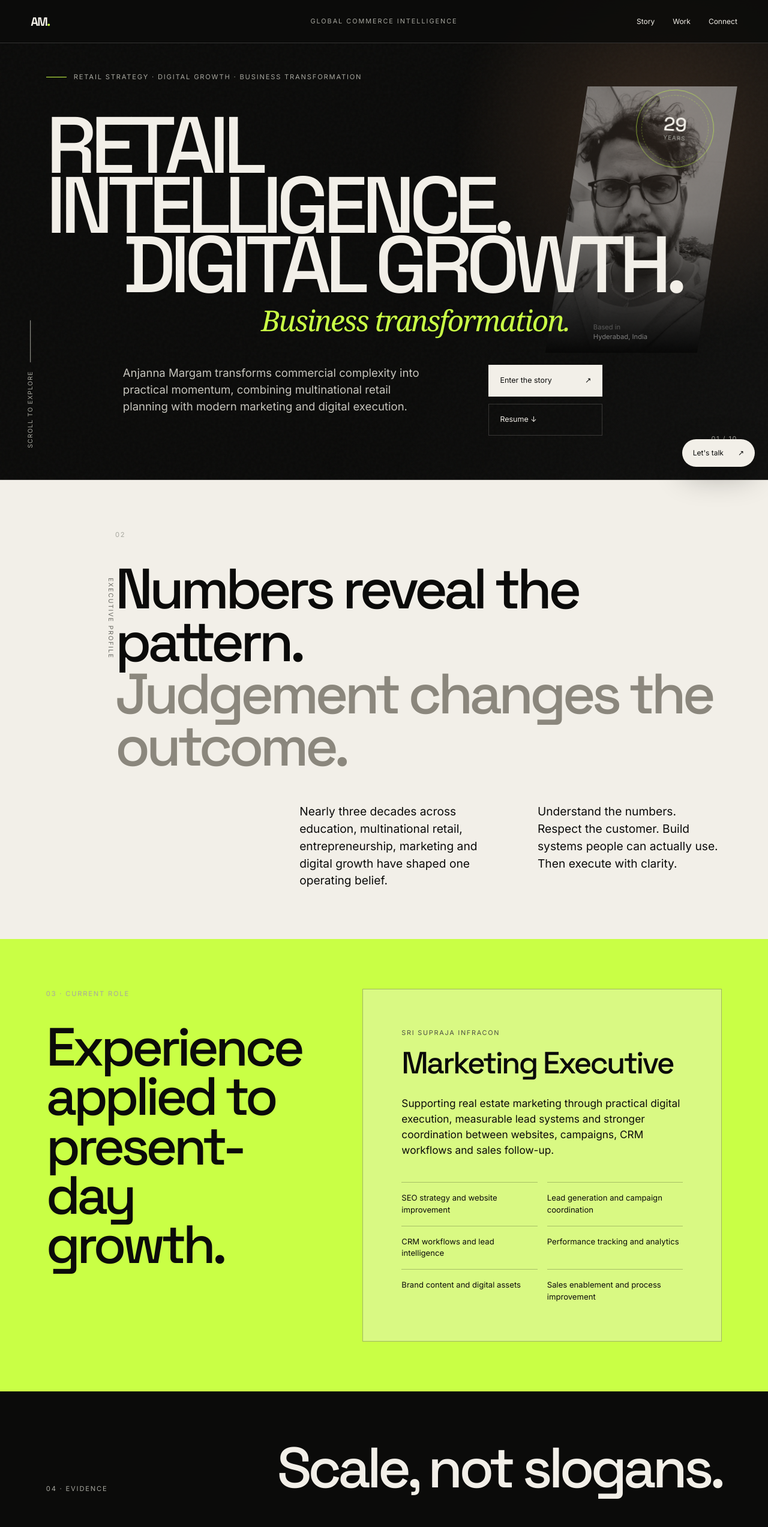
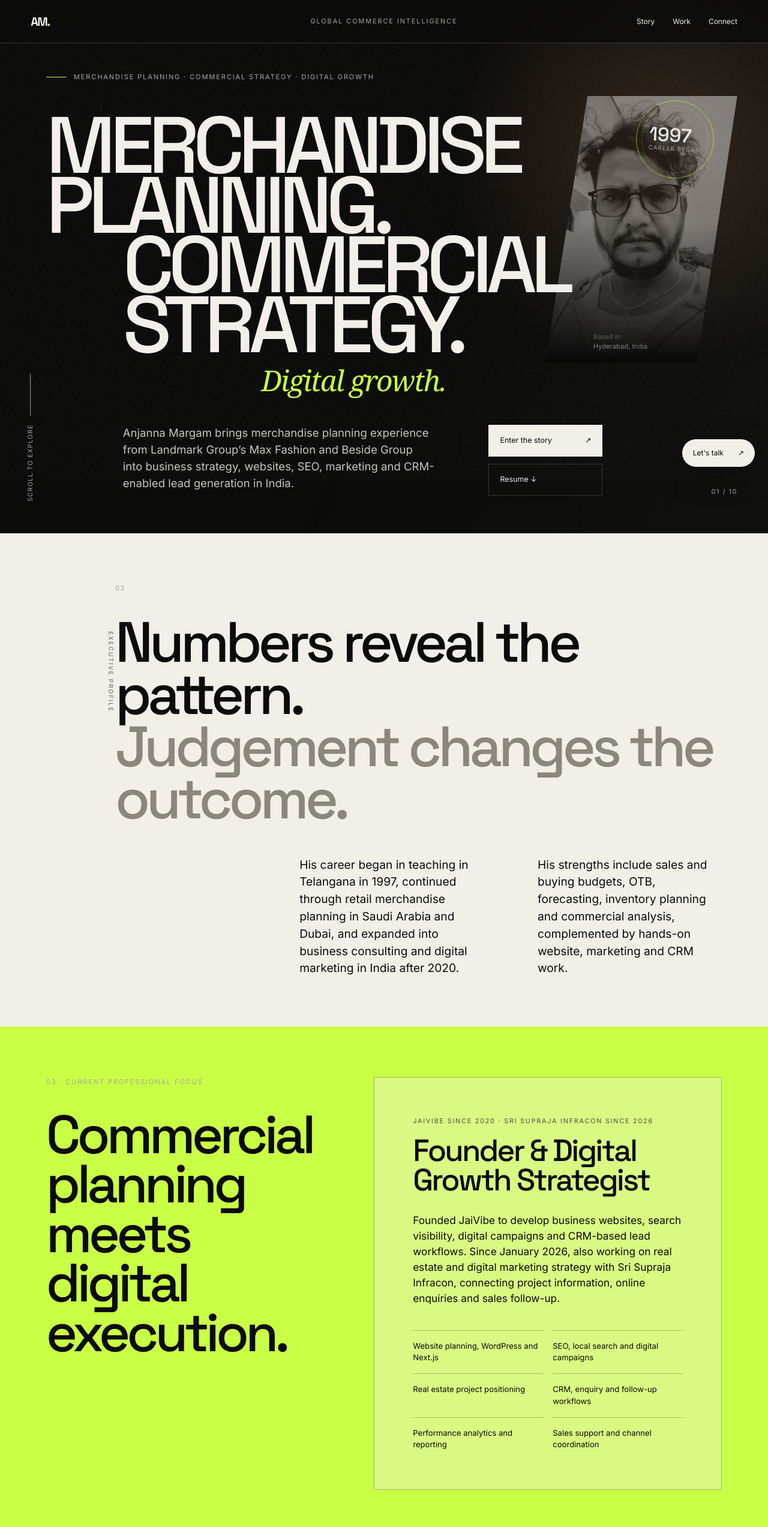
Before and after one commit to anjannajaivibe-bot/anjannaportfolio-next, a Next.js app: page / in a window 1280 px wide. Shown: the top 2545 px of the page at 60% size. Built offline with nearby package versions, Linux system fonts and the light colour scheme.

Commit message:
Align portfolio narrative and career milestones with documented experience

```diff
--- a/src/app/page.tsx
+++ b/src/app/page.tsx
@@ -3,40 +3,40 @@ import Image from "next/image";
 const markets = ["Saudi Arabia", "UAE", "Kuwait", "Bahrain", "Qatar", "Egypt"];
 
 const capabilities = [
-  ["01", "Merchandise Intelligence", "OTB, forecasting, allocation, replenishment, pricing, margins and ageing control."],
-  ["02", "Commercial Strategy", "P&L thinking, buying budgets, market profiling, expansion and performance planning."],
-  ["03", "Digital Growth Systems", "Next.js, SEO, campaigns, CRM workflows, lead intelligence and analytics."],
-  ["04", "Business Leadership", "Teams, vendors, client relationships and practical execution across sectors."],
+  ["01", "Retail Merchandise Planning", "Sales and buying budgets, open-to-buy, forecasting, assortment planning, allocation and replenishment."],
+  ["02", "Commercial Performance", "Margin and P&L analysis, sell-through, inventory ageing, pricing, markdowns and trading reviews."],
+  ["03", "Digital Marketing & Websites", "WordPress, Divi, Next.js, SEO, paid campaigns, content, analytics and lead-generation journeys."],
+  ["04", "CRM & Business Systems", "Enquiry workflows, sales dashboards, reporting, follow-up processes and cross-functional coordination."],
 ];
 
 const chapters = [
-  ["1997", "The beginning", "A government classroom in Telangana. The first chapter in a career built through persistence."],
-  ["2004–15", "Scale", "Landmark Group and Max Fashion. Approximately SAR 600 million in sales and buying budgets supported while the Eastern Region grew from 5 to 22 stores."],
-  ["2015–20", "Multinational range", "Beside Group, Dubai. Multi-brand commercial planning across six markets and a portfolio representing 119 store operations."],
-  ["2020–Now", "Reinvention", "Entrepreneurship, marketing execution and digital growth systems across real estate, hospitality, healthcare and local services."],
+  ["1997–2004", "Early career", "Began as a teacher in Telangana, followed by early work in Saudi Arabia before moving into merchandise and inventory planning."],
+  ["2004–2015", "Max Fashion · Saudi Arabia", "Merchandise and inventory planning in Landmark Group’s Eastern Province operations, including approximately SAR 600 million in sales and buying budgets, and support for regional store expansion."],
+  ["2015–2020", "Beside Group · Dubai", "Retail merchandise planning for international fashion brands across six markets, with responsibility for budgets, OTB, assortments, allocation and trading analysis."],
+  ["2020–present", "JaiVibe & real estate marketing", "Founded JaiVibe in 2020, expanding into websites, SEO, lead-generation and CRM workflows. Since 2026, also supporting real estate marketing at Sri Supraja Infracon."],
 ];
 
 const cases = [
   {
     id: "A",
-    label: "Retail network",
-    title: "Expansion without losing control.",
-    text: "Merchandise planning, OTB, allocation and replenishment supported Max Fashion’s Eastern Region growth from 5 to 22 stores.",
-    proof: "Approx. SAR 600M scope",
+    label: "Max Fashion · Saudi Arabia",
+    title: "Planning for regional store expansion.",
+    text: "Managed sales and buying budgets, OTB, allocation, replenishment, pricing and markdown planning. Supported the network’s growth from 5 to 22 stores and planning readiness for 21 store launches.",
+    proof: "Approx. SAR 600M budget scope",
   },
   {
     id: "B",
-    label: "Multi-brand portfolio",
-    title: "Complexity turned into commercial rhythm.",
-    text: "Sales forecasts, assortment, promotions, stock balancing and performance reviews across international fashion brands and six markets.",
-    proof: "119 store operations represented",
+    label: "Beside Group · Dubai",
+    title: "Merchandise planning across six markets.",
+    text: "Planned sales, buying, assortments, margins and inventory for international fashion brands including Diesel, Fred Perry, Scotch & Soda and Pinko across six markets.",
+    proof: "Six markets · Multi-brand portfolio",
   },
   {
     id: "C",
-    label: "Digital transformation",
-    title: "Disconnected activity turned into a system.",
-    text: "Websites, SEO, lead tracking, CRM workflows and performance dashboards built into practical growth foundations across multiple sectors.",
-    proof: "Four sectors connected",
+    label: "JaiVibe · India",
+    title: "Commercial thinking applied to digital systems.",
+    text: "Developed websites, search content, lead-generation journeys, CRM workflows and reporting dashboards for businesses across real estate, hospitality, healthcare and local services.",
+    proof: "Websites · SEO · CRM workflows",
   },
 ];
 
@@ -59,13 +59,13 @@ export default function Home() {
 
       <main id="top">
         <section className="hero">
-          <div className="hero-orbit" aria-hidden="true"><span>29</span><i>years</i></div>
+          <div className="hero-orbit" aria-hidden="true"><span>1997</span><i>career began</i></div>
           <div className="hero-index" aria-hidden="true">01 / 10</div>
           <div className="hero-content">
-            <p className="kicker"><span /> Retail strategy · Digital growth · Business transformation</p>
-            <h1><span>Retail intelligence.</span><span>Digital growth.</span><em>Business transformation.</em></h1>
+            <p className="kicker"><span /> Merchandise planning · Commercial strategy · Digital growth</p>
+            <h1><span>Merchandise planning.</span><span>Commercial strategy.</span><em>Digital growth.</em></h1>
             <div className="hero-lower">
-              <p>Anjanna Margam transforms commercial complexity into practical momentum, combining multinational retail planning with modern marketing and digital execution.</p>
+              <p>Anjanna Margam brings merchandise planning experience from Landmark Group’s Max Fashion and Beside Group into business strategy, websites, SEO, marketing and CRM-enabled lead generation in India.</p>
               <div className="hero-actions">
                 <a className="action action-light" href="#story">Enter the story <Arrow /></a>
                 <a className="action action-line" href="/Anjanna_Margam_Consulting_Resume.pdf" download>Resume ↓</a>
@@ -73,7 +73,7 @@ export default function Home() {
             </div>
           </div>
           <div className="portrait-slice">
-            <Image src="/images/anjanna-margam.jpg" alt="Anjanna Margam, Marketing Executive, retail strategist and digital growth professional" fill priority sizes="(max-width: 760px) 42vw, 28vw" />
+            <Image src="/images/anjanna-margam.jpg" alt="Anjanna Margam, retail merchandise planning and digital growth professional" fill priority sizes="(max-width: 760px) 42vw, 28vw" />
             <p><span>Based in</span> Hyderabad, India</p>
           </div>
           <div className="hero-footer"><span>Scroll to explore</span><i /></div>
@@ -85,28 +85,28 @@ export default function Home() {
             <p className="chapter-no">02</p>
             <h2>Numbers reveal the pattern.<br /><span>Judgement changes the outcome.</span></h2>
             <div className="manifesto-copy">
-              <p>Nearly three decades across education, multinational retail, entrepreneurship, marketing and digital growth have shaped one operating belief.</p>
-              <p>Understand the numbers. Respect the customer. Build systems people can actually use. Then execute with clarity.</p>
+              <p>His career began in teaching in Telangana in 1997, continued through retail merchandise planning in Saudi Arabia and Dubai, and expanded into business consulting and digital marketing in India after 2020.</p>
+              <p>His strengths include sales and buying budgets, OTB, forecasting, inventory planning and commercial analysis, complemented by hands-on website, marketing and CRM work.</p>
             </div>
           </div>
         </section>
 
         <section className="current-role" id="current-role">
           <div className="current-role__intro">
-            <p className="chapter-no">03 · Current role</p>
-            <h2>Experience applied to present-day growth.</h2>
+            <p className="chapter-no">03 · Current professional focus</p>
+            <h2>Commercial planning meets digital execution.</h2>
           </div>
           <article className="current-role__card">
-            <span>Sri Supraja Infracon</span>
-            <h3>Marketing Executive</h3>
-            <p>Supporting real estate marketing through practical digital execution, measurable lead systems and stronger coordination between websites, campaigns, CRM workflows and sales follow-up.</p>
+            <span>JaiVibe since 2020 · Sri Supraja Infracon since 2026</span>
+            <h3>Founder & Digital Growth Strategist</h3>
+            <p>Founded JaiVibe to develop business websites, search visibility, digital campaigns and CRM-based lead workflows. Since January 2026, also working on real estate and digital marketing strategy with Sri Supraja Infracon, connecting project information, online enquiries and sales follow-up.</p>
             <ul className="current-role__points">
-              <li>SEO strategy and website improvement</li>
-              <li>Lead generation and campaign coordination</li>
-              <li>CRM workflows and lead intelligence</li>
-              <li>Performance tracking and analytics</li>
-              <li>Brand content and digital assets</li>
-              <li>Sales enablement and process improvement</li>
+              <li>Website planning, WordPress and Next.js</li>
+              <li>SEO, local search and digital campaigns</li>
+              <li>Real estate project positioning</li>
+              <li>CRM, enquiry and follow-up workflows</li>
+              <li>Performance analytics and reporting</li>
+              <li>Sales support and channel coordination</li>
             </ul>
           </article>
         </section>
@@ -114,22 +114,22 @@ export default function Home() {
         <section className="data-stage" id="impact">
           <div className="data-heading">
             <p className="chapter-no">04 · Evidence</p>
-            <h2>Scale, not slogans.</h2>
+            <h2>Numbers behind the retail career.</h2>
           </div>
           <div className="data-grid">
-            <article className="data-primary"><span>SAR</span><strong>0.6B</strong><p>Approximate sales and buying budget scope supported at Max Fashion, Eastern Region.</p></article>
-            <article><strong>5 → 22</strong><p>Stores supported through regional expansion.</p></article>
-            <article><strong>119</strong><p>Store operations represented across the Beside Group portfolio.</p></article>
-            <article><strong>6</strong><p>International markets connected by planning experience.</p></article>
+            <article className="data-primary"><span>SAR</span><strong>600M</strong><p>Approximate sales and buying budgets managed for Max Fashion’s Eastern Province portfolio.</p></article>
+            <article><strong>5 → 22</strong><p>Max Fashion Eastern Province store network expansion supported.</p></article>
+            <article><strong>21</strong><p>Max Fashion store launches supported through planning and stock readiness.</p></article>
+            <article><strong>6</strong><p>Markets covered through Beside Group merchandise planning.</p></article>
           </div>
-          <p className="evidence-note">The figures describe professional planning scope and portfolio representation. They do not imply direct ownership of the stores or budgets.</p>
+          <p className="evidence-note">These figures describe planning responsibilities and contributions documented in the professional resume, not personal ownership of stores or sales revenue.</p>
         </section>
 
         <section className="world-stage" aria-label="International market experience">
           <div className="world-copy">
             <p className="chapter-no">05 · Across markets</p>
-            <h2>One commercial language.<br />Six market realities.</h2>
-            <p>Planning decisions travelled across borders, brands, seasons and customer behaviours.</p>
+            <h2>Retail merchandise planning.<br />Six markets.</h2>
+            <p>Sales and buying plans, assortment decisions and inventory reviews for fashion brands across six Middle Eastern and North African markets.</p>
           </div>
           <div className="constellation" aria-label="Markets: Saudi Arabia, UAE, Kuwait, Bahrain, Qatar and Egypt">
             <div className="rings" aria-hidden="true"><i /><i /><i /></div>
@@ -139,7 +139,7 @@ export default function Home() {
         </section>
 
         <section className="chapters" id="journey">
-          <div className="chapters-head"><p className="chapter-no">06 · The journey</p><h2>Four chapters.<br />One continuous reinvention.</h2></div>
+          <div className="chapters-head"><p className="chapter-no">06 · The journey</p><h2>Four career chapters.<br />A practical progression.</h2></div>
           <div className="chapter-list">
             {chapters.map(([year, title, text], index) => (
               <article key={year}><span>{String(index + 1).padStart(2, "0")}</span><time>{year}</time><h3>{title}</h3><p>{text}</p></article>
@@ -148,7 +148,7 @@ export default function Home() {
         </section>
 
         <section className="capabilities" id="expertise">
-          <div className="capability-title"><p className="chapter-no">07 · Capabilities</p><h2>Strategy that remains close to the work.</h2></div>
+          <div className="capability-title"><p className="chapter-no">07 · Capabilities</p><h2>Planning expertise and hands-on delivery.</h2></div>
           <div className="capability-list">
             {capabilities.map(([number, title, text]) => <article key={number}><span>{number}</span><h3>{title}</h3><p>{text}</p><i aria-hidden="true">↗</i></article>)}
           </div>
@@ -157,7 +157,7 @@ export default function Home() {
         <section className="work" id="work">
           <div className="work-visual">
             <Image src="/images/global-commerce-editorial.webp" alt="Conceptual premium retail environment representing merchandise intelligence" fill sizes="100vw" />
-            <div><p className="chapter-no">08 · Selected work</p><h2>Commercial discipline.<br />Digital velocity.</h2></div>
+            <div><p className="chapter-no">08 · Selected work</p><h2>Merchandise discipline.<br />Practical digital systems.</h2></div>
           </div>
           <div className="case-list">
             {cases.map((item) => <article key={item.id}><span className="case-id">{item.id}</span><div><p>{item.label}</p><h3>{item.title}</h3><span>{item.text}</span></div><strong>{item.proof}</strong></article>)}
@@ -165,18 +165,18 @@ export default function Home() {
         </section>
 
         <section className="ventures" id="ventures">
-          <div className="ventures-head"><p className="chapter-no">09 · Built, not imagined</p><h2>Ideas moved into the real world.</h2></div>
+          <div className="ventures-head"><p className="chapter-no">09 · Built, not imagined</p><h2>Businesses built.<br />Projects supported.</h2></div>
           <div className="venture-strip">
-            <a href="https://jaivibe.com" target="_blank" rel="noreferrer"><span>Digital growth</span><strong>JaiVibe</strong><p>Web · SEO · Performance</p><Arrow /></a>
-            <a href="https://biomedicalservices.jaivibe.com" target="_blank" rel="noreferrer"><span>Healthcare technology</span><strong>Biomedical<br />Services</strong><p>Equipment · Rental · Support</p><Arrow /></a>
-            <a href="https://safemove.jaivibe.com" target="_blank" rel="noreferrer"><span>Relocation services</span><strong>Safe<span>Move</span></strong><p>Fast · Safe · Local</p><Arrow /></a>
+            <a href="https://jaivibe.com" target="_blank" rel="noreferrer"><span>Founded · Digital marketing</span><strong>JaiVibe</strong><p>Websites · SEO · Campaigns</p><Arrow /></a>
+            <a href="https://biomedicalservices.jaivibe.com" target="_blank" rel="noreferrer"><span>Business initiative · Healthcare services</span><strong>Biomedical<br />Services</strong><p>Biomedical equipment · Services</p><Arrow /></a>
+            <a href="https://safemove.jaivibe.com" target="_blank" rel="noreferrer"><span>Business initiative · Relocation</span><strong>Safe<span>Move</span></strong><p>Packing · Moving services</p><Arrow /></a>
           </div>
         </section>
 
         <section className="contact" id="contact">
           <p className="chapter-no">10 · The next chapter</p>
           <h2>Let’s make complexity<br /><em>useful.</em></h2>
-          <p className="contact-copy">Open to consulting, advisory, executive and business transformation conversations in retail planning, marketing systems and digital growth.</p>
+          <p className="contact-copy">Open to senior retail and merchandise planning opportunities, commercial analysis, business strategy, digital marketing consulting and website or CRM system engagements.</p>
           <div className="contact-links">
             <a href="https://wa.me/919640753929" target="_blank" rel="noreferrer">Discuss business growth <Arrow /></a>
             <a href="mailto:anjumargams@gmail.com">anjumargams@gmail.com <Arrow /></a>
```
